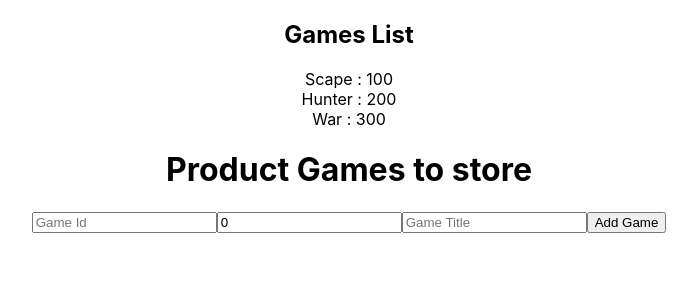
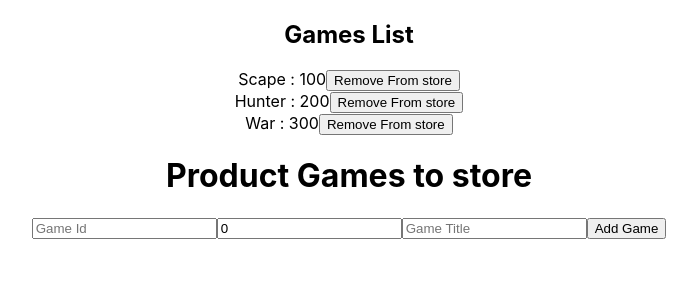
Before and after one commit to Masouma864/OnlineStore, a React (Create React App) app: page / in a window 1280 px wide. Shown: the top 300 px of the page, without its empty margins (291-988 px from the left). Built offline with nearby package versions, Linux system fonts and the light colour scheme.

Commit message:
Add remove functionlaity and action

```diff
--- a/src/Products/ProductList.tsx
+++ b/src/Products/ProductList.tsx
@@ -1,7 +1,8 @@
-import React  from 'react';
+import React from 'react';
 import { useSelector } from 'react-redux';
-import { getProductsSelector } from './products.slice';
+import { getProductsSelector ,removeProduct } from './products.slice';
 import { Product } from './products.slice';
+import { useAppDispatch } from '../store.hooks';
 
 interface ProductListProps {
 
@@ -9,12 +10,19 @@ interface ProductListProps {
 
 const ProductList: React.FC<ProductListProps> = ({ }) => {
     const products = useSelector(getProductsSelector);
+    const dispatch = useAppDispatch();
+
+    const removeFromStore = (id: string) => {
+
+        dispatch(removeProduct(id));
+    }
 
     return (
         <div>
             <h2>Games List</h2>
-            {products.map((product:Product) => <div key={product.id}>
+            {products.map((product: Product) => <div key={product.id}>
                 <span >{`${product.title} : ${product.price}`}</span>
+                <button onClick={() => removeFromStore(product.id)}> Remove From store </button>
             </div>)}
         </div >
     );
--- a/src/Products/products.slice.ts
+++ b/src/Products/products.slice.ts
@@ -20,10 +20,14 @@ const productSlice = createSlice({
         addProduct: (state, action: PayloadAction<Product>) => {
             state.push(action.payload)
 
+        },
+        removeProduct: (state, action: PayloadAction<string>) => {
+          return  state.filter(product => product.id !== action.payload)
         }
     }
 
 })
 export const { addProduct } = productSlice.actions;
+export const { removeProduct } = productSlice.actions;
 export default productSlice.reducer;
 export const getProductsSelector = (state: RootState) => state.products;
```
